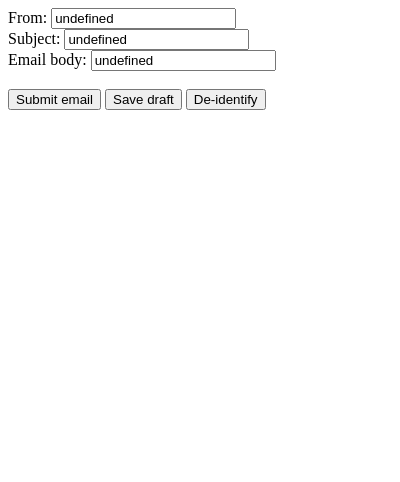
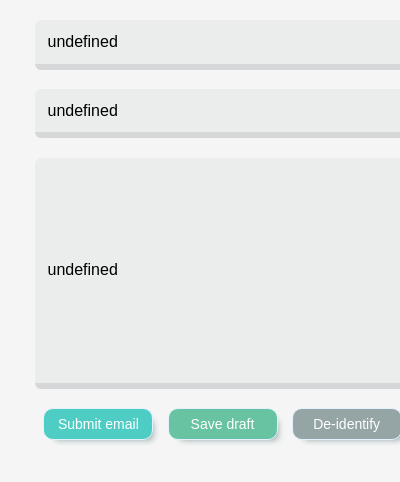
Before and after one commit to CMUChimpsLab/chrome-new-tab, a browser extension: page chrome-extension/popup.html in a window 400 px wide. Shown: the top 482 px of the page. Drawn offline with nearby package versions, Linux system fonts and the light colour scheme.

Commit message:
style pop up window

```diff
--- a/chrome-extension/popup.css
+++ b/chrome-extension/popup.css
@@ -1,10 +1,101 @@
-button {
-  height: 30px;
-  width: 30px;
-  outline: none;
+@import url("https://fonts.googleapis.com/css?family=Open+Sans:300,400,600,700");
+
+body {
+  font-family: "Open Sans", sans-serif;
+  height: 500px;
+  width: 500px;
+  background-color: #f5f5f5;
 }
 
-body {
-  height: 500px;
-  width: 500px;
+.p-text {
+  font-size: 16px;
+  font-weight: 600;
+  color: #34495e;
 }
+
+#submit,
+#save,
+#deidentify {
+  background-color: white;
+  border-radius: 10px;
+  width: 110px;
+  padding: 7px 10px;
+  font-size: 14px;
+  color: white;
+  box-shadow: 6px 6px 6px -6px #95a5a6;
+  display: inline-block;
+  margin-right: 10px;
+}
+
+#submit {
+  background-color: #4ecdc4;
+  border: 1.5px #e4f1fe solid;
+}
+
+#save {
+  background-color: #68c3a3;
+  border: 1.5px #e4f1fe solid;
+}
+
+#deidentify {
+  background-color: #95a5a6;
+  border: 1.5px #e4f1fe solid;
+}
+
+#body {
+  height: 200px;
+}
+
+input,
+textarea {
+  display: block;
+  outline: 0;
+  border: 0;
+}
+
+input:focus,
+textarea:focus {
+  transition: 0.2s;
+}
+
+.form__label {
+  display: block;
+  margin-bottom: 0.625em;
+}
+.form__label--hidden {
+  border: 0;
+  clip: rect(0 0 0 0);
+  height: 1px;
+  margin: -1px;
+  overflow: hidden;
+  padding: 0;
+  position: absolute;
+  width: 1px;
+}
+
+.form__input {
+  width: 90%;
+  margin: auto;
+  font-size: 1em;
+  padding: 0.8em;
+  margin-bottom: 1.2em;
+  border-bottom: 6px solid #d6d7d9;
+  border-radius: 0.4em;
+  background: #ebecec;
+  color: black;
+  font-weight: 300;
+}
+
+.form__input:focus {
+  border-color: #05bcaf;
+}
+
+#form {
+  width: 90%;
+  margin: 20px auto;
+}
+
+.p-buttons {
+  width: 90%;
+  text-align: center;
+}
--- a/chrome-extension/popup.html
+++ b/chrome-extension/popup.html
@@ -2,6 +2,9 @@
 <html>
 
 <head>
+  <meta name="viewport" content="width=device-width, initial-scale=1">
+  <link href='https://fonts.googleapis.com/css?family=Open+Sans:400,300,600,700,800' rel='stylesheet' type='text/css'>
+  <link rel="stylesheet" href="https://cdnjs.cloudflare.com/ajax/libs/meyer-reset/2.0/reset.min.css">
   <link rel="stylesheet" type="text/css" href="popup.css" />
 </head>
 
@@ -10,21 +13,27 @@
     Hi there!
   </div>
   <button id="changeColor"></button> -->
-  <form id="form">
-    From:
-    <input type="text" id="from" name="from">
-    <br/>Subject:
-    <input type="text" id="subject" name="subject">
-    <br/> Email body:
-    <input type="text" id="body" name="body">
-    <!-- <textarea name='body' rows='10'></textarea> -->
-    <br>
-    <br>
-    <input type="button" id="submit" value="Submit email">
-    <input type="button" id="save" value="Save draft">
-    <input type="button" id="deidentify" value="De-identify">
-  </form>
-  <canvas id='canvas'></canvas>
+
+  <div>
+    <form id="form">
+      <label class="form__label--hidden" for="from">From:</label>
+      <input class="form__input" type="text" id="from" placeholder="From" name="from">
+
+      <label class="form__label--hidden" for="subject">Email:</label>
+      <input class="form__input" type="text" id="subject" placeholder="Subject" name="subject">
+
+      <label class="form__label--hidden" for="msg">Email body:</label>
+      <input class="form__input" type="text" id="body" placeholder="Email body..." rows="6" name="body">
+      </input>
+      <div class="p-buttons">
+        <input type="button" id="submit" value="Submit email">
+        <input type="button" id="save" value="Save draft">
+        <input type="button" id="deidentify" value="De-identify">
+      </div>
+    </form>
+
+  </div>
+  <!-- <canvas id='canvas'></canvas> -->
   <script src="popup.js"></script>
 
 </body>
```
